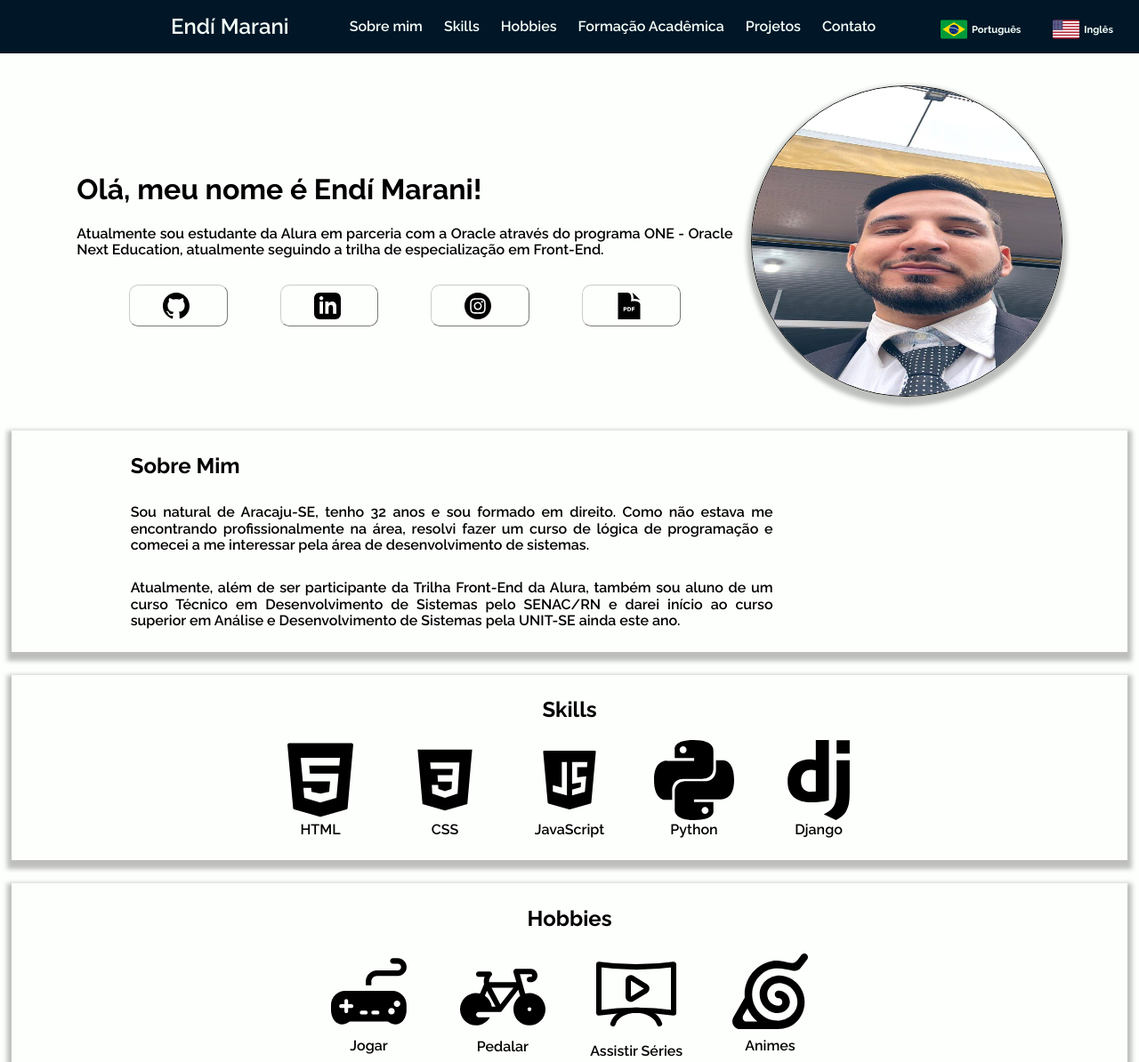
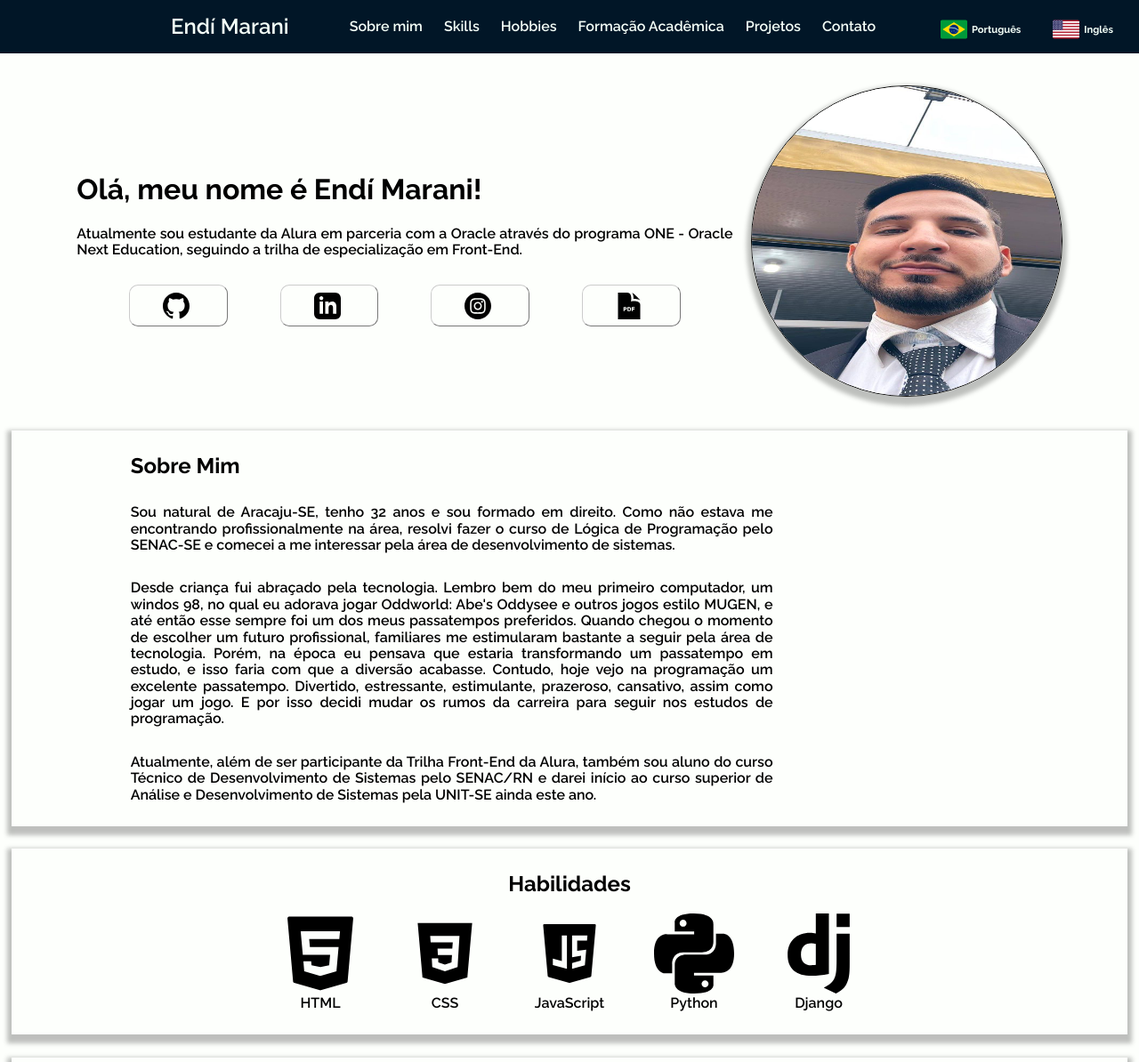
Before and after one commit to endimaranidev/potfolio, a plain HTML site: page index.html in a window 1280 px wide. Shown: the top 1194 px of the page at 89% size. Drawn offline with nearby package versions, Linux system fonts and the light colour scheme.

Commit message:
adicionado mais um texto em sobre mim

```diff
--- a/index.html
+++ b/index.html
@@ -41,7 +41,7 @@
                 <div class="profile__section__presentation__content__title">
                     <h1 class="profile__section__presentation__content__title__text" data-lang="title">Olá, meu nome é Endí Marani!</h1>
 
-                    <p class="profile__section__presentation__content__paragraph__text" data-lang="intro">Atualmente sou estudante da Alura em parceria com a Oracle através do programa ONE - Oracle Next Education, atualmente seguindo a trilha de especialização em Front-End.</p>
+                    <p class="profile__section__presentation__content__paragraph__text" data-lang="intro">Atualmente sou estudante da Alura em parceria com a Oracle através do programa ONE - Oracle Next Education, seguindo a trilha de especialização em Front-End.</p>
                 </div>
 
                 <!-- SOCIAL NETWORK -->
@@ -75,15 +75,18 @@
         <section id="aboutme" class="profile__section__aboutme">
             <div class="profile__section__aboutme__content">
                 <h2 class="profile__section__aboutme__content__title" data-lang="aboutme">Sobre Mim</h2>
-                <p class="profile__section__aboutme__content__text" data-lang="aboutme__text">Sou natural de Aracaju-SE, tenho 32 anos e sou formado em direito. Como não estava me encontrando profissionalmente na área, resolvi fazer um curso de lógica de programação e comecei a me interessar pela área de desenvolvimento de sistemas. </p>
-                <p class="profile__section__aboutme__content__text" data-lang="aboutme__text2">Atualmente, além de ser participante da Trilha Front-End da Alura, também sou aluno de um curso Técnico em Desenvolvimento de Sistemas pelo SENAC/RN e darei início ao curso superior em Análise e Desenvolvimento de Sistemas pela UNIT-SE ainda este ano.</p>
+                <p class="profile__section__aboutme__content__text" data-lang="aboutme__text">Sou natural de Aracaju-SE, tenho 32 anos e sou formado em direito. Como não estava me encontrando profissionalmente na área, resolvi fazer o curso de Lógica de Programação pelo SENAC-SE e comecei a me interessar pela área de desenvolvimento de sistemas.
+                </p>
+                <p class="profile__section__aboutme__content__text" data-lang="aboutme__text1"> Desde criança fui abraçado pela tecnologia. Lembro bem do meu primeiro computador, um windos 98, no qual eu adorava jogar Oddworld: Abe's Oddysee e outros jogos estilo MUGEN, e até então esse sempre foi um dos meus passatempos preferidos. Quando chegou o momento de escolher um futuro profissional, familiares me estimularam bastante a seguir pela área de tecnologia. Porém, na época eu pensava que estaria transformando um passatempo em estudo, e isso faria com que a diversão acabasse. Contudo, hoje vejo na programação um excelente passatempo. Divertido, estressante, estimulante, prazeroso, cansativo, assim como jogar um jogo. E por isso decidi mudar os rumos da carreira para seguir nos estudos de programação. </p>
+
+                <p class="profile__section__aboutme__content__text" data-lang="aboutme__text2">Atualmente, além de ser participante da Trilha Front-End da Alura, também sou aluno do curso Técnico de Desenvolvimento de Sistemas pelo SENAC/RN e darei início ao curso superior de Análise e Desenvolvimento de Sistemas pela UNIT-SE ainda este ano.</p>
             </div>
         </section>
 
         <!-- SKILLS -->
         <section id="skills" class="profile__section__skills">
 
-            <h2 class="profile__section__skills__title">Skills</h2>
+            <h2 class="profile__section__skills__title" data-lang="skills">Habilidades</h2>
 
             <div class="profile__section__skills__content">
                 <!-- SKILLS HTML -->
--- a/static/scripts/scripts.js
+++ b/static/scripts/scripts.js
@@ -2,7 +2,7 @@ const translations = {
     pt: {
         title: "Olá, meu nome é Endí Marani!",
         aboutme: "Sobre Mim",
-        skills: "Skills",
+        skills: "Habilidades",
         hobbies: "Hobbies",
         education: "Formação Acadêmica",
         projects: "Projetos",
@@ -11,6 +11,7 @@ const translations = {
         portuguese: "Português",
         english: "Inglês",
         aboutme__text: "Sou natural de Aracaju-SE, tenho 32 anos e sou formado em direito. Como não estava me encontrando profissionalmente na área, resolvi fazer um curso de lógica de programação e comecei a me interessar pela área de desenvolvimento de sistemas.",
+        aboutme__text1: "Desde criança fui abraçado pela tecnologia. Lembro bem do meu primeiro computador, um windos 98, no qual eu adorava jogar Oddworld: Abe's Oddysee e outros jogos estilo MUGEN, e até então esse sempre foi um dos meus passatempos preferidos. Quando chegou o momento de escolher um futuro profissional, familiares me estimularam bastante a seguir pela área de tecnologia. Porém, na época eu pensava que estaria transformando um passatempo em estudo, e isso faria com que a diversão acabasse. Contudo, hoje vejo na programação um excelente passatempo. Divertido, estressante, estimulante, prazeroso, cansativo, assim como jogar um jogo. E por isso decidi mudar os rumos da carreira para seguir nos estudos de programação.",
         aboutme__text2: "Atualmente, além de ser participante da Trilha Front-End da Alura, também sou aluno de um curso Técnico em Desenvolvimento de Sistemas pelo SENAC/RN e darei início ao curso superior em Análise e Desenvolvimento de Sistemas pela UNIT-SE ainda este ano.",
         gaming: "Jogar",
         biking: "Pedalar",
@@ -44,6 +45,7 @@ const translations = {
         portuguese: "Portuguese",
         english: "English",
         aboutme__text: "I am from Aracaju-SE and I am 32 years old. I have a degree in law school. Since I was not finding my professional path in that field, I decided to take a course in programming logic and began to develop an interest in the area of systems development.",
+        aboutme__text1: "From an early age, I was embraced by technology. I vividly remember my first computer, a Windows 98, on which I loved playing Oddworld: Abe's Oddysee and various MUGEN-style games. Since then, gaming has always been one of my favorite hobbies. When the time came to choose a professional future, my family strongly encouraged me to pursue a career in technology. However, at the time, I thought turning a hobby into a study subject would strip away the fun. Today, however, I see programming as an excellent hobby. It's fun, stressful, stimulating, enjoyable, and exhausting—just like playing a game. That's why I decided to shift my career path and focus on studying programming.",
         aboutme__text2: "Currently, in addition to participating in Alura's Front-End Track, I am also enrolled in a Technical Course in Systems Development at SENAC/RN, and I will start a higher education program in Systems Analysis and Development at UNIT-SE later this year.",
         gaming: "Gaming",
         biking: "Biking",
@@ -128,7 +130,7 @@ document.querySelectorAll('.navbar__content__link').forEach(link => {
         e.preventDefault(); // Previne o comportamento padrão de scroll
         const targetId = this.getAttribute('href');
         const targetSection = document.querySelector(targetId);
-        const offsetTop = targetSection.offsetTop - 60; // Desconta a altura da navbar
+        const offsetTop = targetSection.offsetTop - 80; // Desconta a altura da navbar
         window.scrollTo({
             top: offsetTop,
             behavior: 'smooth'
```
Also changed, not shown: static/styles/style.css (line endings or trailing spaces).
